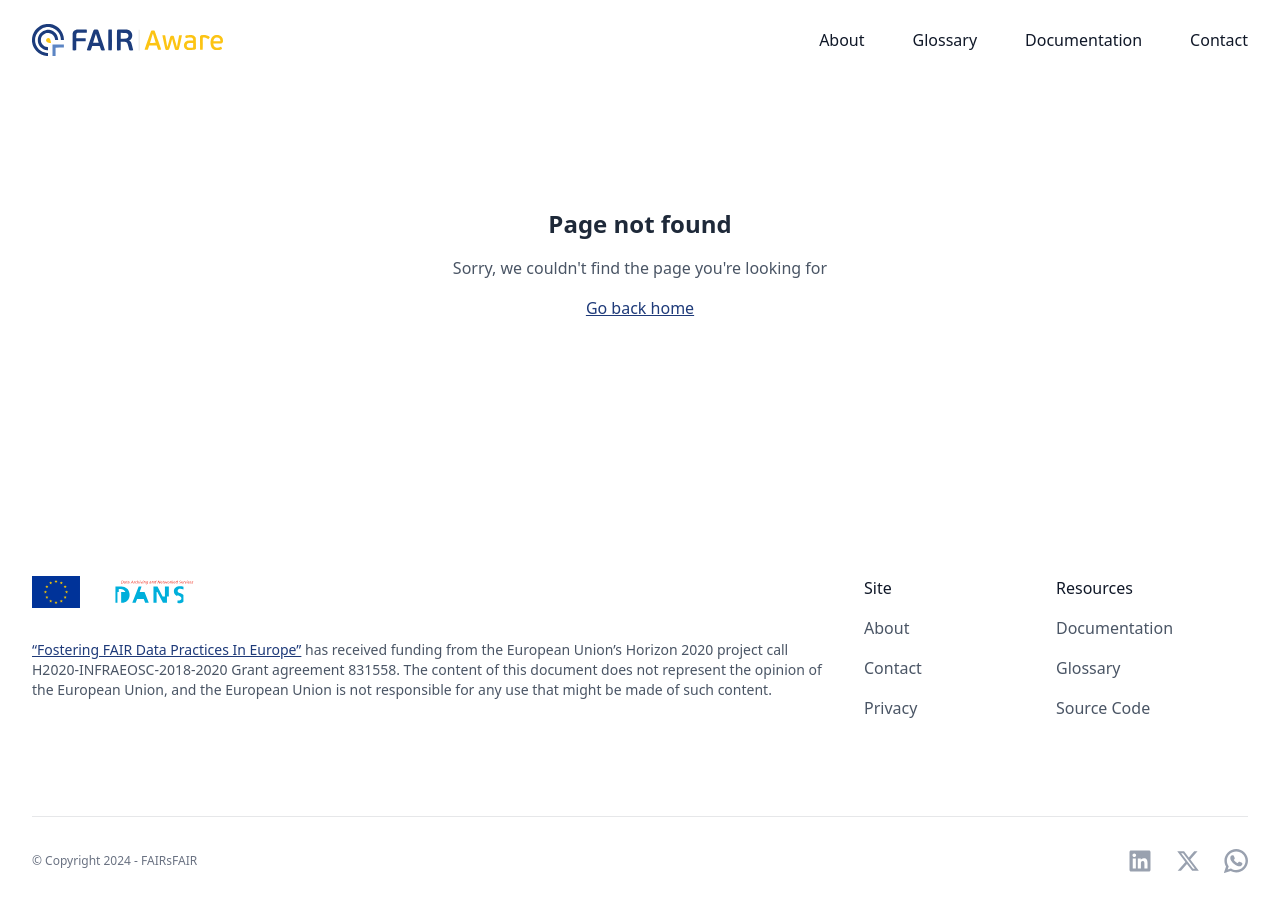
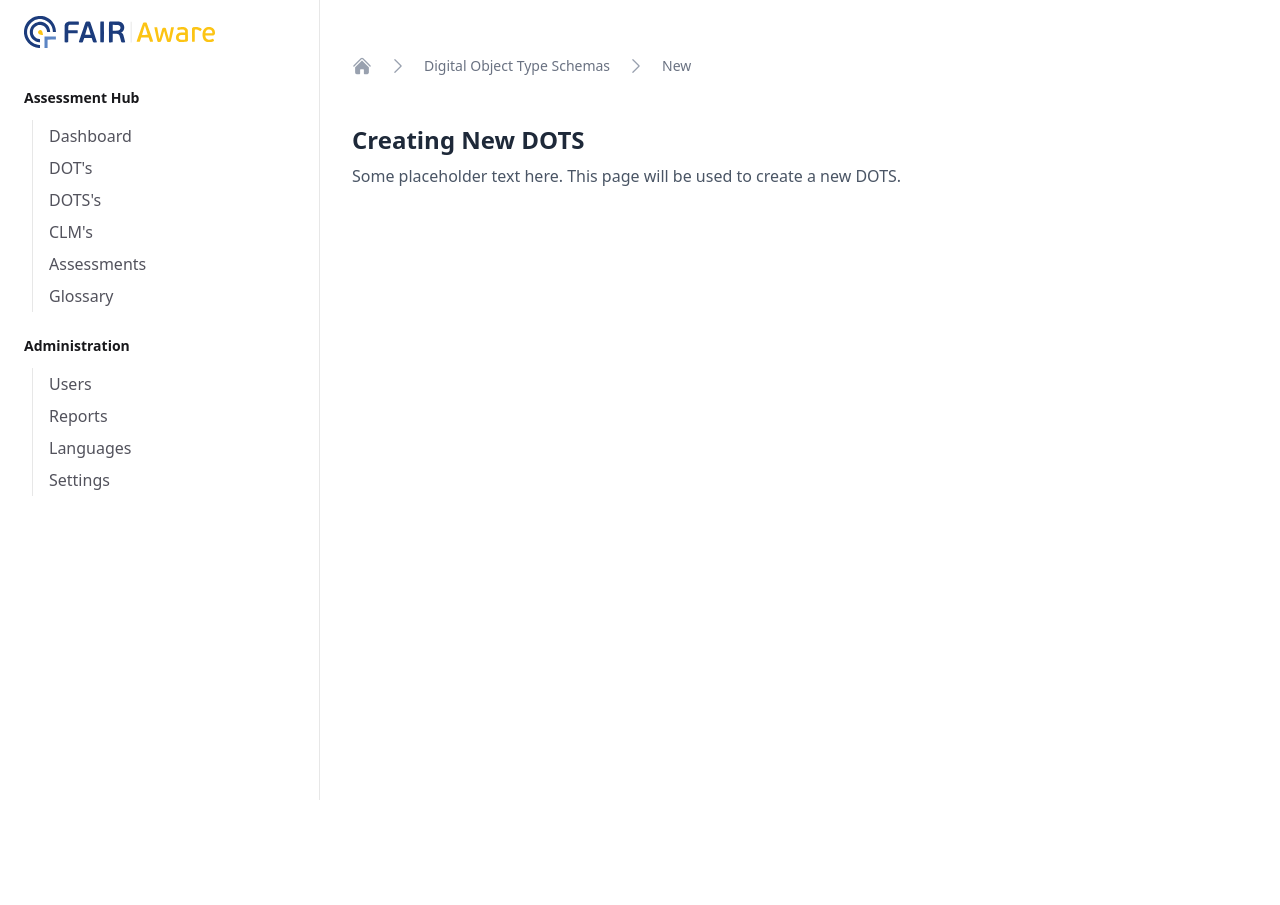
Before and after one commit to DANS-KNAW/fair-aware, a Next.js app in the folder client-fair-impact/: page /cms/digital-object-type-schemas/new in a window 1280 px wide. Before the commit this address had no page. After the commit the page ends 800 px from the top, so only its background shows below. Built offline with nearby package versions, Linux system fonts and the light colour scheme.

Commit message:
Renamed schemas to digital-object-type-schemas

```diff
--- /dev/null
+++ b/client-fair-impact/app/cms/digital-object-type-schemas/new/page.tsx
@@ -0,0 +1,15 @@
+import Breadcrumbs from "@/components/beardcrumbs";
+
+export default function NewDOTSPage() {
+  return (
+    <>
+      <Breadcrumbs />
+      <h1 className="mb-2 text-2xl font-bold text-gray-800">
+        Creating New DOTS
+      </h1>
+      <p className="text-base text-gray-600">
+        Some placeholder text here. This page will be used to create a new DOTS.
+      </p>
+    </>
+  );
+}
--- a/client-fair-impact/app/cms/schemas/page.tsx
+++ b/client-fair-impact/app/cms/digital-object-type-schemas/page.tsx
@@ -31,7 +31,7 @@ export default async function SchemaPage() {
           </p>
         </div>
         <Link
-          href="/cms/digital-object-types/new"
+          href="/cms/digital-object-type-schemas/new"
           className="bg-fair_dark_blue-600 hover:bg-fair_dark_blue-500 focus-visible:outline-fair_dark_blue-600 rounded-md px-3 py-2 text-sm font-semibold text-white shadow-xs focus-visible:outline-2 focus-visible:outline-offset-2"
         >
           Create DOTS
--- a/client-fair-impact/components/cms/desktop-navigation.tsx
+++ b/client-fair-impact/components/cms/desktop-navigation.tsx
@@ -10,7 +10,7 @@ export const navigation: CMSNavigationGroup[] = [
     links: [
       { title: "Dashboard", href: "/cms" },
       { title: "DOT's", href: "/cms/digital-object-types" },
-      { title: "DOTS's", href: "/cms/schemas" },
+      { title: "DOTS's", href: "/cms/digital-object-type-schemas" },
       { title: "CLM's", href: "#" },
       { title: "Assessments", href: "/cms/assessments" },
       { title: "Glossary", href: "#" },
```
Also changed, not shown: client-fair-impact/app/cms/digital-object-type-schemas/client.tsx (renamed from client-fair-impact/app/cms/schemas/client.tsx).
